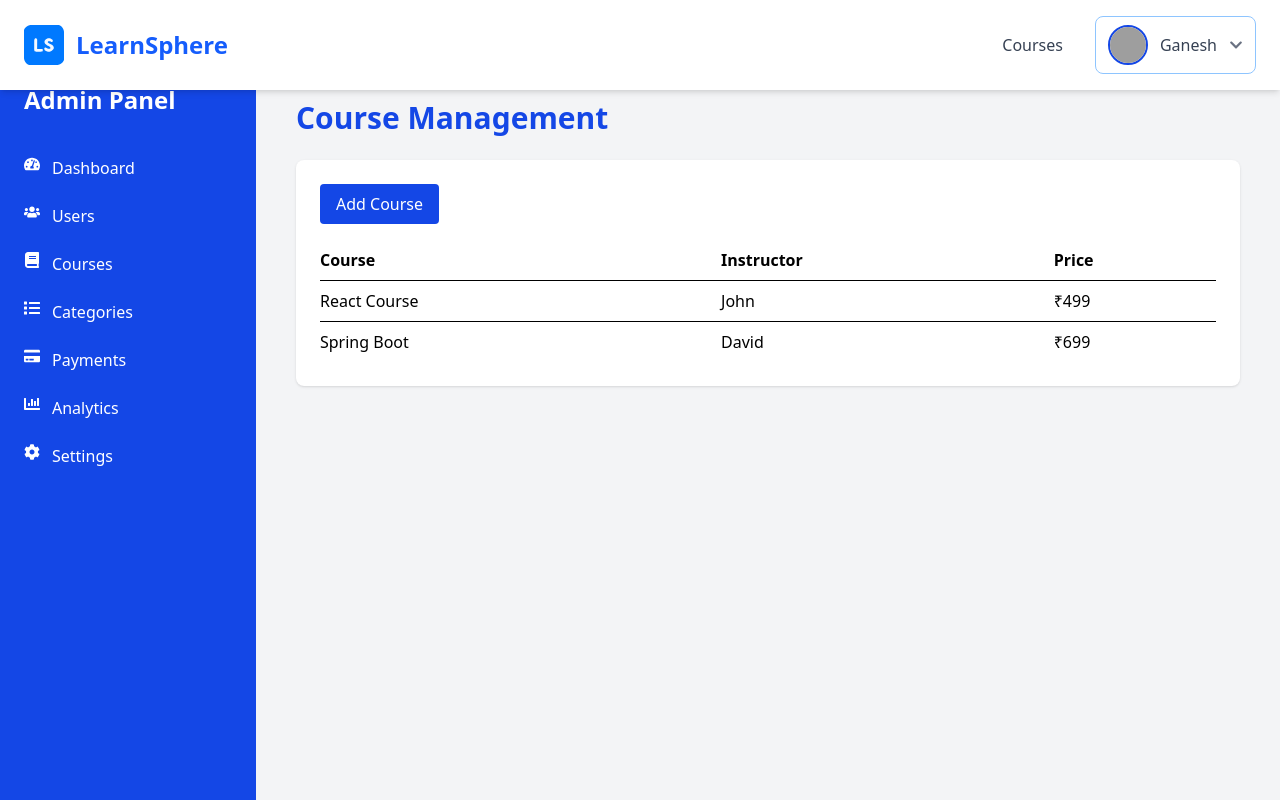
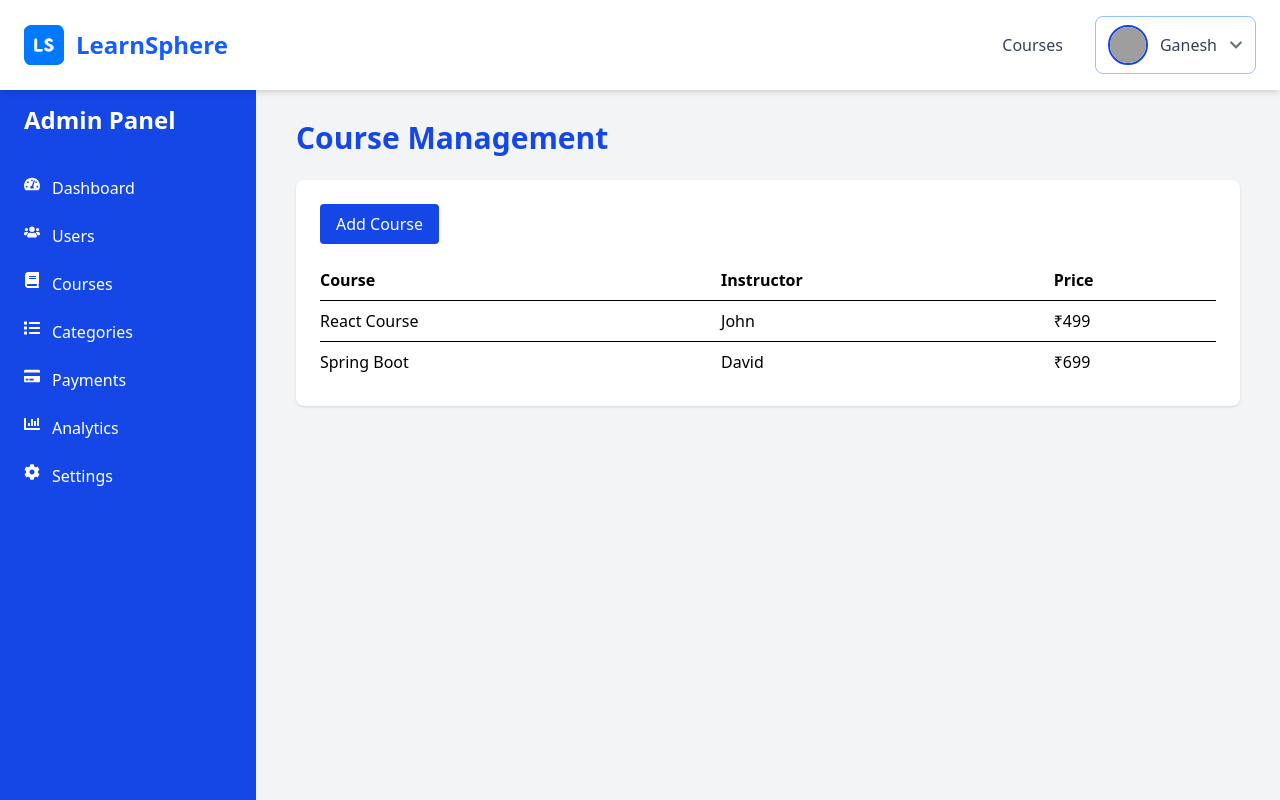
Before and after one commit to GaneshturateSDE/LearnSphere-front-end, a React (Vite) app: page /admin/courses in a window 1280 px wide. Shown: the top 800 px of the page. Built offline with nearby package versions, Linux system fonts and the light colour scheme; no server answers; grey boxes are pictures that could not be loaded.

Commit message:
ui chnages

```diff
--- a/src/pages/admin/AdminDashboard.jsx
+++ b/src/pages/admin/AdminDashboard.jsx
@@ -10,12 +10,13 @@ import {
 } from "react-icons/fa";
 
 import {  Link, Outlet } from "react-router-dom";
+import { changeTitle } from "../../util/util";
 
 
 
 const AdminDashboard = () => {
 
-
+  changeTitle("Admin Dashboard - LearnSphere")
 
   const renderComponent = (event) => {
        const sidebar = document.getElementById("side-bar");
@@ -30,7 +31,7 @@ const AdminDashboard = () => {
   };
 
   return (
-    <div className="flex min-h-screen bg-gray-100">
+    <div className="flex min-h-screen bg-gray-100 mt-5">
 
       {/* Sidebar */}
       <div className="w-64 bg-blue-700 text-white p-6">
```
